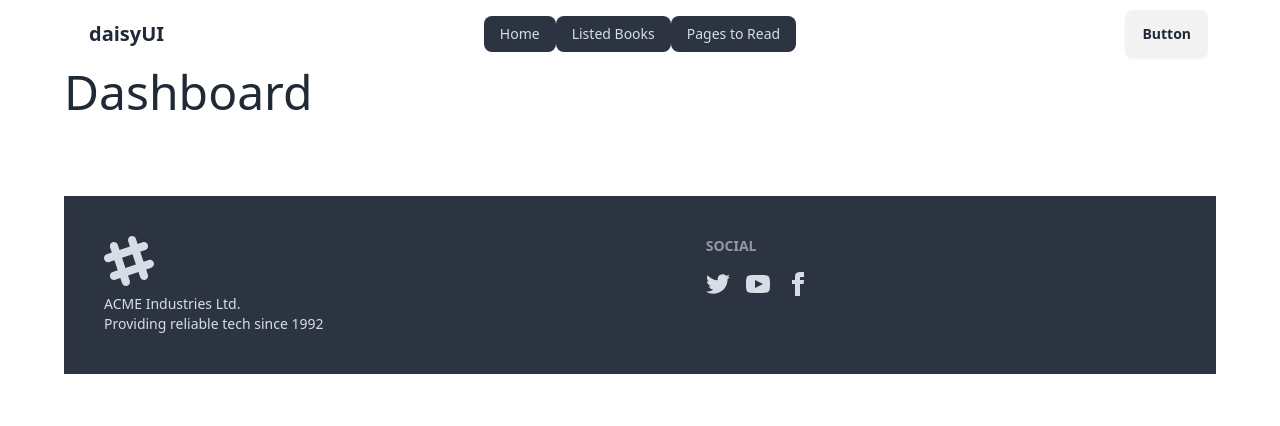
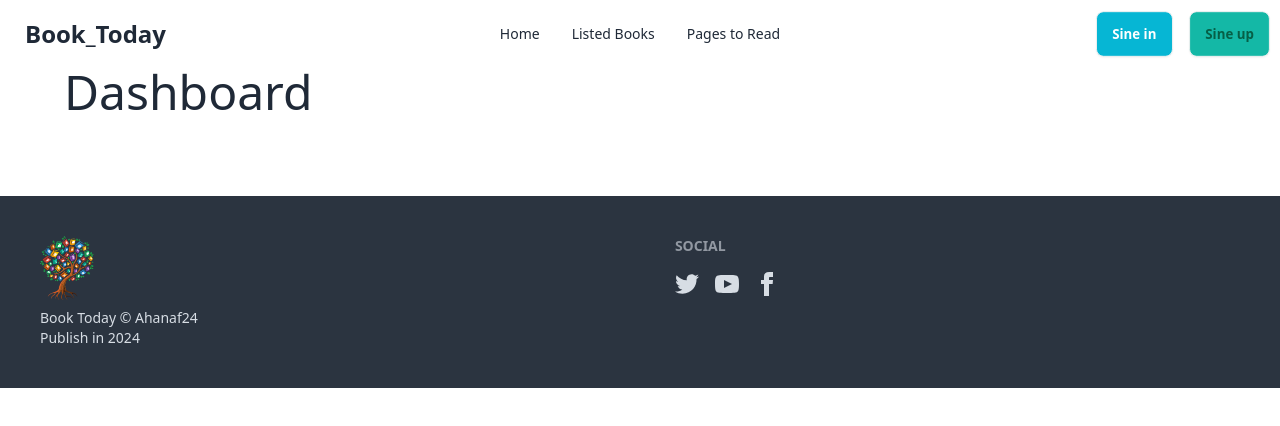
Before and after one commit to ahanaf607307/book-today, a React (Vite) app: page /dashboard in a window 1280 px wide. Shown: the top 426 px of the page. Built offline with nearby package versions, Linux system fonts and the light colour scheme.

Commit message:
compleate books details with readBook and setup read book and wish list

```diff
--- a/src/Root/Root.jsx
+++ b/src/Root/Root.jsx
@@ -6,11 +6,13 @@ import Footer from '../components/Footer/Footer'
 function Root() {
   return (
     <>
+    <Navbar/>
 <div className='max-w-6xl mx-auto'>
-<Navbar/>
+
 <Outlet/>
+
+</div>
 <Footer/>
-</div>
     </>
   )
 }
--- a/src/components/Books/Book.jsx
+++ b/src/components/Books/Book.jsx
@@ -30,7 +30,7 @@ function Book({book}) {
         </div>
        </div>
         <div className='w-full justify-end'>
-       <Link to={`/books/${bookId}`}> <button className="btn mt-5 w-full text-white bg-cyan-500">Buy Now</button></Link>
+       <Link to={`/books/${bookId}`}> <button className="btn mt-5 w-full text-white bg-cyan-500">See Details</button></Link>
         </div>
     </div>
   </div>
--- a/src/components/Books/Booksdetails.jsx
+++ b/src/components/Books/Booksdetails.jsx
@@ -1,5 +1,9 @@
 import React from 'react'
 import { useLoaderData, useParams } from 'react-router-dom'
+import { addToStoredList } from '../Utility/addToDb'
+import { addWishList } from '../Utility/addWish'
+
+
 
 function Booksdetails() {
     const {bookId} = useParams()
@@ -8,12 +12,22 @@ function Booksdetails() {
     const data = useLoaderData()
     const book = data.find(book => book.bookId === id)
     const{author,bookName,category,image,publisher,rating,review,tags,totalPages,yearOfPublishing} = book
+
+    const handleMarkRead = (id) => {
+      addToStoredList(id)
+    }
+    const handleWishList = (id) => {
+     addWishList(id)
+    }
   return (
     <div className="grid md:grid-cols-2 bg-base-100 shadow-xl mt-10 md:mt-20">
     <figure>
       <img
         src={image}
-        alt="Movie" />
+        alt="Movie"
+        className='h-[700px] w-full'
+        />
+
     </figure>
     <div className="card-body flex flex-col gap-y-5">
      <h1 className='text-3xl font-bold'>{bookName}</h1>
@@ -21,8 +35,8 @@ function Booksdetails() {
      <hr />
      <h1 className='text-sm text-gray-500 font-bold'>Details : </h1>
      <hr />
-     <h1 className='text-sm text-gray-500 font-semibold'>Review : {review}</h1>
-     <div className='flex gap-x-3 items-center'>
+     <h1 className='text-[11px] md:text-sm text-gray-500 font-semibold'>Review : {review}</h1>
+     <div className='flex flex-col md:flex-row gap-y-3 md:gap-x-3 items-center'>
        <h1 className='font-semibold text-gray-500'>Tag :</h1>  {
             tags.map(tag=> <button className='px-4 text-gray-100 py-1 bg-cyan-500 font-bold rounded-3xl'>{tag}</button>)
         }
@@ -35,8 +49,8 @@ function Booksdetails() {
         <h1>Rating : {rating}</h1>
      </div>
      <div className='flex gap-2'>
-        <button className="btn border-2  text-cyan-500 border-cyan-500">Read</button>
-        <button className="btn bg-cyan-500 text-white">Wishlist</button>
+        <button className="btn border-2  text-cyan-500 border-cyan-500" onClick={()=> handleMarkRead(bookId)}>Mark as Read</button>
+        <button onClick={() => handleWishList(bookId)} className="btn bg-cyan-500 text-white">Wishlist</button>
      </div>
     </div>
   </div>
--- a/src/components/Footer/Footer.jsx
+++ b/src/components/Footer/Footer.jsx
@@ -1,24 +1,15 @@
 import React from 'react'
+import footerImage from '../../assets/logo.png'
 
 function Footer() {
   return (
     <footer class="footer bg-neutral text-neutral-content p-10 mt-20">
   <aside>
-    <svg
-      width="50"
-      height="50"
-      viewBox="0 0 24 24"
-      xmlns="http://www.w3.org/2000/svg"
-      fill-rule="evenodd"
-      clip-rule="evenodd"
-      class="fill-current">
-      <path
-        d="M22.672 15.226l-2.432.811.841 2.515c.33 1.019-.209 2.127-1.23 2.456-1.15.325-2.148-.321-2.463-1.226l-.84-2.518-5.013 1.677.84 2.517c.391 1.203-.434 2.542-1.831 2.542-.88 0-1.601-.564-1.86-1.314l-.842-2.516-2.431.809c-1.135.328-2.145-.317-2.463-1.229-.329-1.018.211-2.127 1.231-2.456l2.432-.809-1.621-4.823-2.432.808c-1.355.384-2.558-.59-2.558-1.839 0-.817.509-1.582 1.327-1.846l2.433-.809-.842-2.515c-.33-1.02.211-2.129 1.232-2.458 1.02-.329 2.13.209 2.461 1.229l.842 2.515 5.011-1.677-.839-2.517c-.403-1.238.484-2.553 1.843-2.553.819 0 1.585.509 1.85 1.326l.841 2.517 2.431-.81c1.02-.33 2.131.211 2.461 1.229.332 1.018-.21 2.126-1.23 2.456l-2.433.809 1.622 4.823 2.433-.809c1.242-.401 2.557.484 2.557 1.838 0 .819-.51 1.583-1.328 1.847m-8.992-6.428l-5.01 1.675 1.619 4.828 5.011-1.674-1.62-4.829z"></path>
-    </svg>
+    <img src={footerImage} className='h-16' alt="" />
     <p>
-      ACME Industries Ltd.
+     Book Today &copy; Ahanaf24
       <br />
-      Providing reliable tech since 1992
+     Publish in 2024
     </p>
   </aside>
   <nav>
--- /dev/null
+++ b/src/components/ListedBooks/ListedBooks.jsx
@@ -0,0 +1,46 @@
+import React, { useEffect, useState } from 'react'
+import { useLoaderData } from 'react-router-dom'
+import { getStoredList } from '../Utility/addToDb';
+import Book from '../Books/Book';
+
+
+function ListedBooks() {
+    const loadAllBooks = useLoaderData()
+    const [books , setBooks] = useState([])
+    console.log(loadAllBooks);
+    useEffect(() => {
+      const storedList =   getStoredList()
+     const storedListInt = storedList.map(id => parseInt(id))
+     console.log(storedListInt);
+     const readListBook = loadAllBooks.filter(book => storedListInt.includes(book.bookId))
+     setBooks(readListBook)
+    },[])
+  return (
+    <div>
+        <div role="tablist" className="tabs tabs-lifted">
+  <input type="radio" name="my_tabs_2" role="tab" className="tab" aria-label="Read List" />
+  <div role="tabpanel" className="tab-content bg-base-100 border-base-300 rounded-box p-6">
+    <h1>Books Added : {books.length}</h1>
+   <div className='grid md:grid-cols-2 gap-4'>
+   {
+        books.map(book => <Book key={book.bookId} book={book}></Book>)
+    }
+   </div>
+  </div>
+
+  <input
+    type="radio"
+    name="my_tabs_2"
+    role="tab"
+    className="tab"
+    aria-label="Wish List"
+    defaultChecked />
+  <div role="tabpanel" className="tab-content bg-base-100 border-base-300 rounded-box p-6">
+    Wish List
+  </div>
+</div>
+    </div>
+  )
+}
+
+export default ListedBooks
--- a/src/components/Navbar/Navbar.jsx
+++ b/src/components/Navbar/Navbar.jsx
@@ -1,12 +1,28 @@
 import React from 'react'
-import { NavLink } from 'react-router-dom'
+import { Link, NavLink } from 'react-router-dom'
+
 
 function Navbar() {
   return (
-    <div className="navbar ">
-  <div className="navbar-start">
-    <div className="dropdown">
-      <div tabIndex={0} role="button" className="btn  lg:hidden">
+    <>
+
+    <div className="navbar bg-base-100">
+  <div className="navbar-start flex  items-center">
+
+    <Link className="btn btn-ghost font-bold text-2xl">Book_Today</Link>
+  </div>
+  <div className="navbar-center hidden lg:flex">
+    <ul className="menu menu-horizontal px-1">
+     <li> <NavLink to='/'>Home</NavLink></li>
+     <li> <NavLink to='/listedBooks'>Listed Books</NavLink></li>
+     <li> <NavLink to='/pageToread'>Pages to Read</NavLink></li>
+
+
+    </ul>
+  </div>
+  <div className="navbar-end ">
+  <div className="dropdown">
+      <div tabIndex={0} role="button" className="btn btn-ghost lg:hidden">
         <svg
           xmlns="http://www.w3.org/2000/svg"
           className="h-5 w-5"
@@ -22,26 +38,24 @@ function Navbar() {
       </div>
       <ul
         tabIndex={0}
-        className="menu menu-sm dropdown-content bg-base-100 rounded-box z-[1] mt-3 w-52 p-2 shadow">
-         <li><NavLink>Home</NavLink></li>
-      <li><NavLink>Listed Books</NavLink></li>
-      <li><NavLink>Pages to Read</NavLink></li>
+        className="menu flex flex-col gap-y-2 absolute right-0 menu-sm dropdown-content bg-base-100 rounded-box z-[1] mt-3 w-32 p-2 shadow">
+       <li> <NavLink to='/'>Home</NavLink></li>
+     <li> <NavLink to='/listedBooks'>Listed Books</NavLink></li>
+     <li> <NavLink to='/pageToread'>Pages to Read</NavLink></li>
+     <li><button className="btn bg-cyan-500 text-white"> <Link to='/'>Sine in</Link></button></li>
+     <li><button className="btn bg-teal-500 text-emerald-800">  <Link to='/'>Sine up</Link></button></li>
       </ul>
+
     </div>
-    <a className="btn btn-ghost text-xl">daisyUI</a>
-  </div>
-  <div className="navbar-center hidden lg:flex">
-    <ul className="menu menu-horizontal px-1">
-      <li><NavLink>Home</NavLink></li>
-      <li><NavLink>Listed Books</NavLink></li>
-      <li><NavLink>Pages to Read</NavLink></li>
+   <div className='hidden md:flex gap-x-3'>
+   <button className="btn bg-cyan-500 text-white"> <Link to='/'>Sine in</Link></button>
+   <button className="btn bg-teal-500 text-emerald-800">  <Link to='/'>Sine up</Link></button>
+   </div>
 
-    </ul>
-  </div>
-  <div className="navbar-end">
-    <a className="btn">Button</a>
   </div>
 </div>
+
+    </>
   )
 }
 
--- /dev/null
+++ b/src/components/Pagetoread/Pagetoread.jsx
@@ -0,0 +1,9 @@
+import React from 'react'
+
+function Pagetoread() {
+  return (
+    <div>Pagetoread</div>
+  )
+}
+
+export default Pagetoread
--- /dev/null
+++ b/src/components/Utility/addToDb.js
@@ -0,0 +1,24 @@
+const getStoredList = () => {
+ const storedListStr = localStorage.getItem('read-list');
+ if(storedListStr){
+    const storedList = JSON.parse(storedListStr)
+    return storedList
+ }
+ else{
+    return []
+ }
+}
+
+
+const addToStoredList = (id) => {
+    const storedList = getStoredList()
+    if(storedList.includes(id)){
+        alert('Already Add in LocalStorage' , id)
+    }
+    else{
+        storedList.push(id)
+        const storedListStr = JSON.stringify(storedList)
+        localStorage.setItem('read-list' , storedListStr)
+    }
+}
+export {addToStoredList , getStoredList}
--- /dev/null
+++ b/src/components/Utility/addWish.js
@@ -0,0 +1,24 @@
+const getWishList = () => {
+const wishListStr = localStorage.getItem('wish-list')
+if(wishListStr){
+    const wishList = JSON.parse(wishListStr)
+    return wishList
+}
+else{
+    return []
+}
+}
+
+const addWishList = (id) => {
+    const wishList = getWishList()
+    if(wishList.includes(id)){
+        alert("Already Add wish List" , id)
+    }
+    else{
+        wishList.push(id)
+        const wishListStr = JSON.stringify(wishList)
+        localStorage.setItem('wish-list' , wishListStr)
+    }
+}
+
+export {addWishList , getWishList}
--- a/src/main.jsx
+++ b/src/main.jsx
@@ -10,6 +10,8 @@ import Error from './components/Error/Error';
 import Home from './components/Home/Home';
 import Dashboard from './components/DashBoard/Dashboard';
 import Booksdetails from './components/Books/Booksdetails';
+import ListedBooks from './components/ListedBooks/ListedBooks';
+import Pagetoread from './components/Pagetoread/Pagetoread';
 
 
 const router = createBrowserRouter([
@@ -23,10 +25,23 @@ const router = createBrowserRouter([
         element:<Home/>,
       },
       {
+        path:'listedBooks',
+        element:<ListedBooks/>,
+        loader: async({params}) => {
+          const response = await fetch('/book.json');
+          const data = await response.json()
+          return data
+        }
+      },
+      {
+        path:'pageToread',
+        element:<Pagetoread/>,
+      },
+      {
         path: 'books/:bookId',
         element:<Booksdetails/>,
         loader: async({params}) => {
-          const response = await fetch('./book.json');
+          const response = await fetch('/book.json');
           const data = await response.json()
           return data
         }
```
